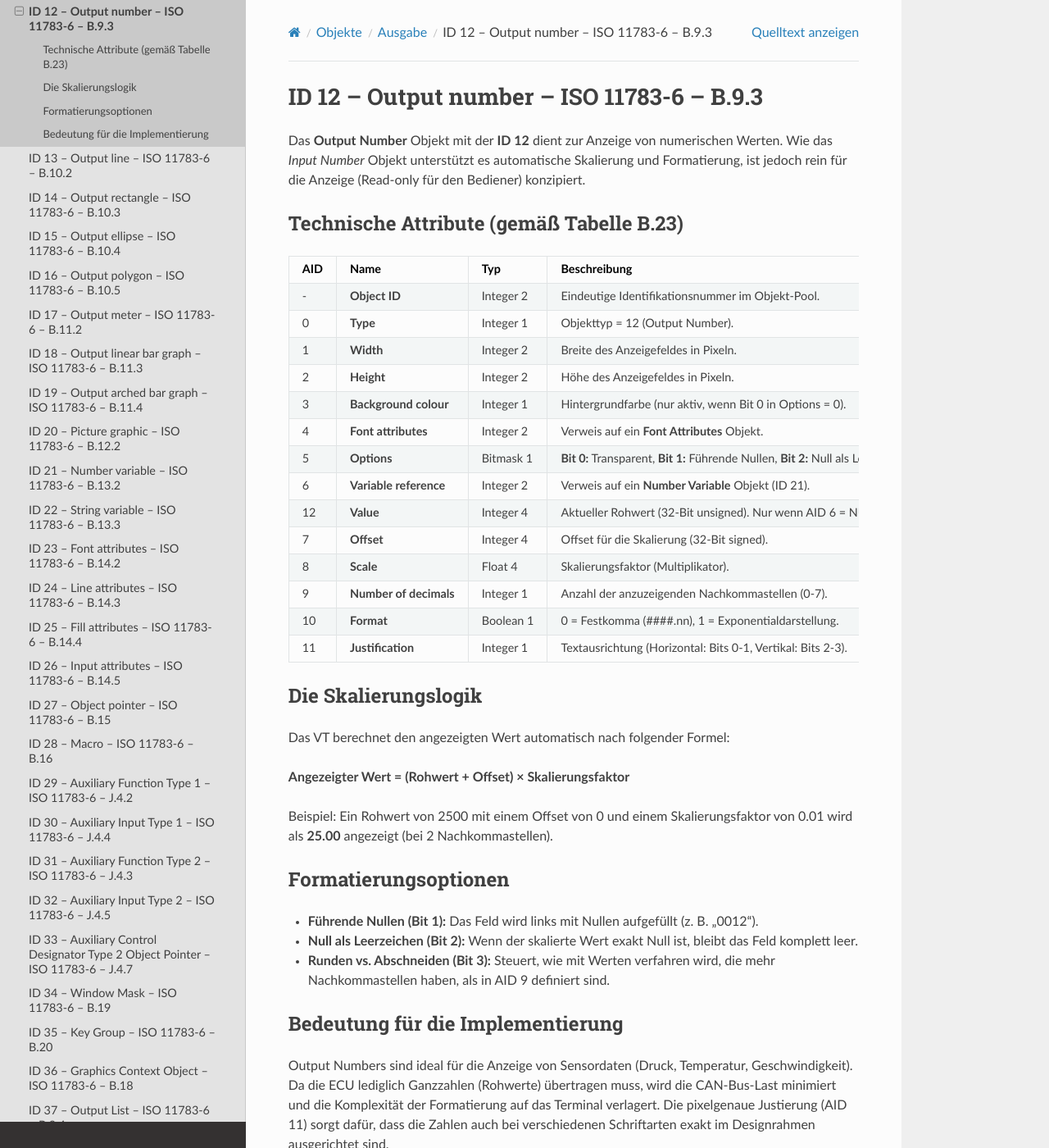
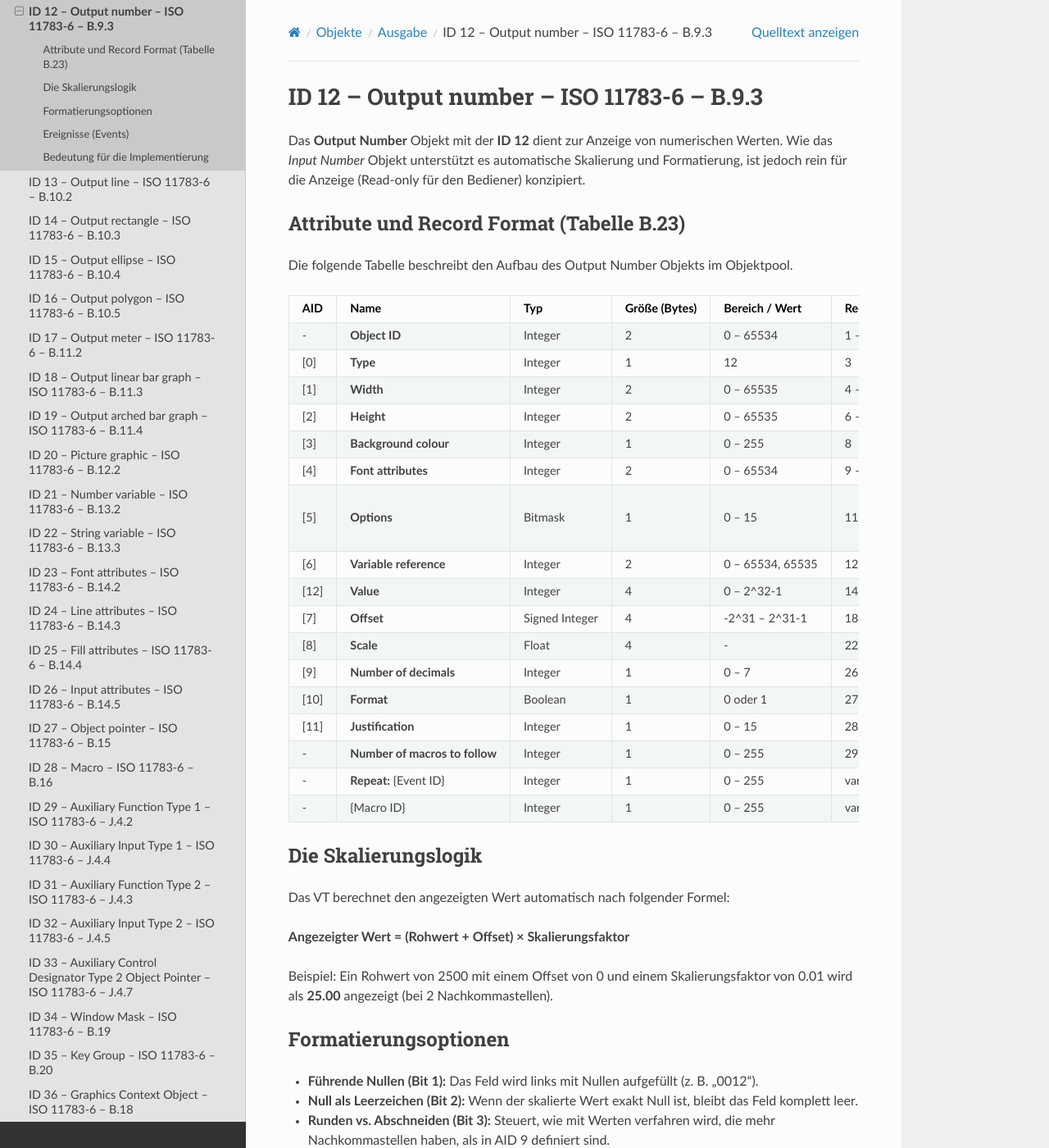
Before and after one commit to Meisterschulen-am-Ostbahnhof-Munchen/ISOBUS-VT-Objects-docs, a Sphinx documentation site: the page built from docs/isobus-objects/ID-12---Output-number---ISO-11783-6---B.9.3.md, in a window 1280 px wide and 1400 px high. Shown: the whole window at 82% size. Built offline with Sphinx 7.4.7 and the Read the Docs theme 3.1.0, drawn with Linux system fonts in a browser that asks for light colours; some of the changed text lies outside the part shown.

Commit message:
docs: update Output Number (ID 12) with accurate attribute table and record format from ISO 11783-6 Annex B.9.3

```diff
--- a/docs/isobus-objects/ID-12---Output-number---ISO-11783-6---B.9.3.md
+++ b/docs/isobus-objects/ID-12---Output-number---ISO-11783-6---B.9.3.md
@@ -5,24 +5,29 @@
 
 Das **Output Number** Objekt mit der **ID 12** dient zur Anzeige von numerischen Werten. Wie das *Input Number* Objekt unterstützt es automatische Skalierung und Formatierung, ist jedoch rein für die Anzeige (Read-only für den Bediener) konzipiert.
 
-## Technische Attribute (gemäß Tabelle B.23)
+### Attribute und Record Format (Tabelle B.23)
 
-| AID | Name | Typ | Beschreibung |
-| :--- | :--- | :--- | :--- |
-| - | **Object ID** | Integer 2 | Eindeutige Identifikationsnummer im Objekt-Pool. |
-| 0 | **Type** | Integer 1 | Objekttyp = 12 (Output Number). |
-| 1 | **Width** | Integer 2 | Breite des Anzeigefeldes in Pixeln. |
-| 2 | **Height** | Integer 2 | Höhe des Anzeigefeldes in Pixeln. |
-| 3 | **Background colour** | Integer 1 | Hintergrundfarbe (nur aktiv, wenn Bit 0 in Options = 0). |
-| 4 | **Font attributes** | Integer 2 | Verweis auf ein **Font Attributes** Objekt. |
-| 5 | **Options** | Bitmask 1 | **Bit 0:** Transparent, **Bit 1:** Führende Nullen, **Bit 2:** Null als Leerzeichen, **Bit 3:** Runden (0) oder Abschneiden (1). |
-| 6 | **Variable reference** | Integer 2 | Verweis auf ein **Number Variable** Objekt (ID 21). |
-| 12 | **Value** | Integer 4 | Aktueller Rohwert (32-Bit unsigned). Nur wenn AID 6 = NULL. |
-| 7 | **Offset** | Integer 4 | Offset für die Skalierung (32-Bit signed). |
-| 8 | **Scale** | Float 4 | Skalierungsfaktor (Multiplikator). |
-| 9 | **Number of decimals** | Integer 1 | Anzahl der anzuzeigenden Nachkommastellen (0-7). |
-| 10 | **Format** | Boolean 1 | 0 = Festkomma (####.nn), 1 = Exponentialdarstellung. |
-| 11 | **Justification** | Integer 1 | Textausrichtung (Horizontal: Bits 0-1, Vertikal: Bits 2-3). |
+Die folgende Tabelle beschreibt den Aufbau des Output Number Objekts im Objektpool.
+
+| AID | Name | Typ | Größe (Bytes) | Bereich / Wert | Record Byte | Beschreibung |
+| :--- | :--- | :--- | :--- | :--- | :--- | :--- |
+| - | **Object ID** | Integer | 2 | 0 – 65534 | 1 – 2 | Eindeutige ID im Objektpool. |
+| [0] | **Type** | Integer | 1 | 12 | 3 | Objekttyp = Output Number. |
+| [1] | **Width** | Integer | 2 | 0 – 65535 | 4 – 5 | Breite des Anzeigefeldes in Pixeln. |
+| [2] | **Height** | Integer | 2 | 0 – 65535 | 6 – 7 | Höhe des Anzeigefeldes in Pixeln. |
+| [3] | **Background colour** | Integer | 1 | 0 – 255 | 8 | Hintergrundfarbe. |
+| [4] | **Font attributes** | Integer | 2 | 0 – 65534 | 9 – 10 | Objekt-ID eines Font Attributes Objekts. |
+| [5] | **Options** | Bitmask | 1 | 0 – 15 | 11 | Bit 0: Transparent<br>Bit 1: Display leading zeros<br>Bit 2: Display zero as blank<br>Bit 3: Truncate (1=Abschneiden, 0=Runden). |
+| [6] | **Variable reference** | Integer | 2 | 0 – 65534, 65535 | 12 – 13 | Verweis auf ein Number Variable Objekt für den Rohwert. |
+| [12] | **Value** | Integer | 4 | 0 – 2^32-1 | 14 – 17 | Rohwert (unsigned 32-bit). Nur wenn Variable Reference == NULL. |
+| [7] | **Offset** | Signed Integer | 4 | -2^31 – 2^31-1 | 18 – 21 | Offset für die Skalierung. |
+| [8] | **Scale** | Float | 4 | - | 22 – 25 | Skalierungsfaktor. |
+| [9] | **Number of decimals** | Integer | 1 | 0 – 7 | 26 | Anzahl der Nachkommastellen. |
+| [10] | **Format** | Boolean | 1 | 0 oder 1 | 27 | 0 = Festkomma, 1 = Exponential. |
+| [11] | **Justification** | Integer | 1 | 0 – 15 | 28 | Textausrichtung: Bits 0-1 (Horiz.), Bits 2-3 (Vert.). |
+| - | **Number of macros to follow** | Integer | 1 | 0 – 255 | 29 | Anzahl der folgenden Makro-Referenzen. |
+| - | **Repeat:** {Event ID} | Integer | 1 | 0 – 255 | var. | Event ID, die das Makro auslöst. |
+| - | {Macro ID} | Integer | 1 | 0 – 255 | var. | Makro ID des auszuführenden Makros. |
 
 ## Die Skalierungslogik
 Das VT berechnet den angezeigten Wert automatisch nach folgender Formel:
@@ -36,6 +41,16 @@ Beispiel: Ein Rohwert von 2500 mit einem Offset von 0 und einem Skalierungsfakto
 *   **Null als Leerzeichen (Bit 2):** Wenn der skalierte Wert exakt Null ist, bleibt das Feld komplett leer.
 *   **Runden vs. Abschneiden (Bit 3):** Steuert, wie mit Werten verfahren wird, die mehr Nachkommastellen haben, als in AID 9 definiert sind.
 
+## Ereignisse (Events)
+
+Das Output Number Objekt reagiert auf folgende Ereignisse:
+
+*   **On Change Value:** Wird ausgelöst, wenn sich der angezeigte Wert ändert (z.B. Variable aktualisiert oder `Change Numeric Value` Befehl). Das VT zeichnet das Objekt neu.
+*   **On Refresh:** Wird ausgelöst, wenn das VT das Objekt neu zeichnen muss.
+*   **On Change Background Colour:** Reaktion auf Farbänderung.
+*   **On Change Attribute:** Reaktion auf generelle Attributänderungen.
+*   **On Change Size:** Reaktion auf Größenänderung.
+
 ## Bedeutung für die Implementierung
 Output Numbers sind ideal für die Anzeige von Sensordaten (Druck, Temperatur, Geschwindigkeit). Da die ECU lediglich Ganzzahlen (Rohwerte) übertragen muss, wird die CAN-Bus-Last minimiert und die Komplexität der Formatierung auf das Terminal verlagert. Die pixelgenaue Justierung (AID 11) sorgt dafür, dass die Zahlen auch bei verschiedenen Schriftarten exakt im Designrahmen ausgerichtet sind.
 
```
